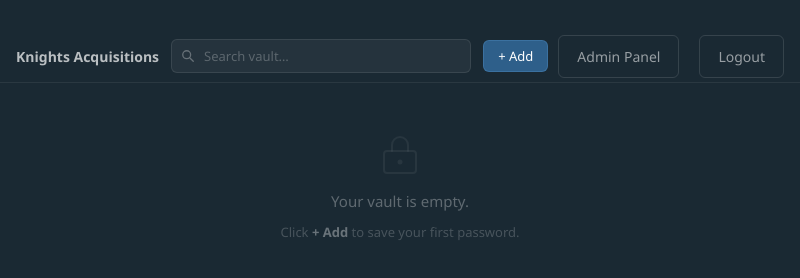
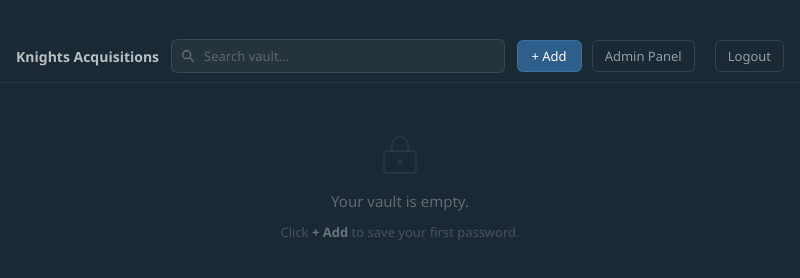
Before and after one commit to joshhaybsu/knights-acquisitions, an Electron app: page src/vault.html in a window 800 px wide. Drawn offline with Linux system fonts and the light colour scheme; no server answers.

Commit message:
refactor: compact admin panel and logout buttons
Implemeted a padding and font-size override to .vault-topbar .btn-secondary so topbar buttons match the scale of the rest of the bar without
changing modal button sizing.

```diff
--- a/src/style.css
+++ b/src/style.css
@@ -287,6 +287,13 @@ main.login {
   align-items: center;
   gap: 10px;
   margin-left: auto;
+}
+
+/* Topbar buttons should be compact — override the modal-sized defaults */
+.vault-topbar .btn-secondary {
+  padding: 6px 12px;
+  font-size: 13px;
+  flex: none;
 }
 
 .vault-add-btn {
```
